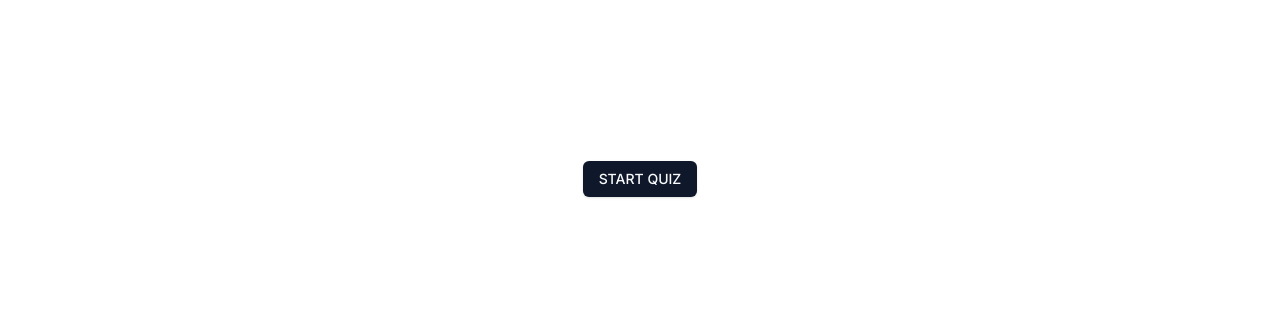
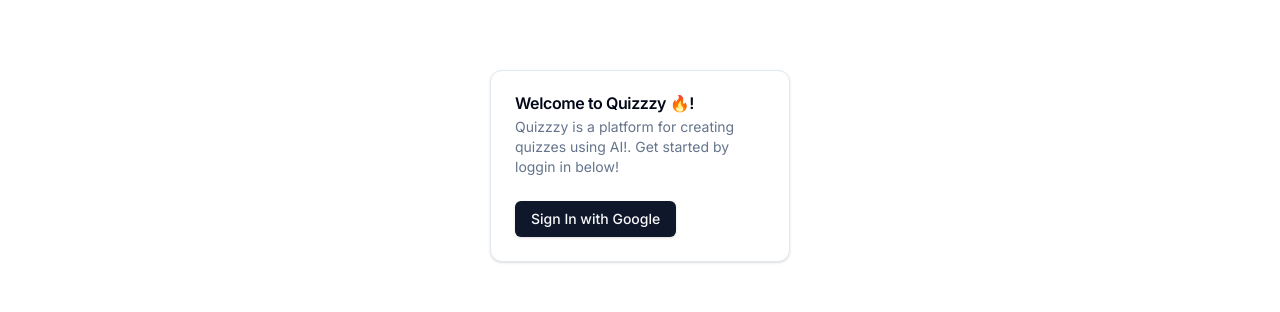
Before and after one commit to markyuna/quiz-nextjs, a Next.js app: page / in a window 1280 px wide. Shown: the part 234-546 px from the top of the page. Built offline with nearby package versions, Linux system fonts and the light colour scheme; no server answers.

Commit message:
card gooD

```diff
--- a/next.config.js
+++ b/next.config.js
@@ -1,4 +1,8 @@
 /** @type {import('next').NextConfig} */
-const nextConfig = {}
+const nextConfig = {
+    images: {
+        domains: ['lh3.googleusercontent.com'],
+    },
+};
 
 module.exports = nextConfig
--- a/package.json
+++ b/package.json
@@ -9,6 +9,7 @@
     "lint": "next lint"
   },
   "dependencies": {
+    "@auth/core": "^0.21.0",
     "@auth/prisma-adapter": "^1.0.15",
     "@planetscale/database": "^1.13.0",
     "@prisma/client": "^5.8.1",
--- a/src/app/page.tsx
+++ b/src/app/page.tsx
@@ -1,6 +1,8 @@
 import { Button } from '@/components/ui/button'
 import Image from 'next/image'
 import { prisma } from '@/lib/db';
+import SignInButton from '@/components/SignInButton';
+import { Card, CardHeader, CardTitle, CardDescription, CardContent } from '@/components/ui/card';
 
 
 export default function Home() {
@@ -35,9 +37,19 @@ export default function Home() {
         </div>
       </div>
 
-      <div className="relative flex place-items-center before:absolute before:h-[300px] before:w-[480px] before:-translate-x-1/2 before:rounded-full before:bg-gradient-radial before:from-white before:to-transparent before:blur-2xl before:content-[''] after:absolute after:-z-20 after:h-[180px] after:w-[240px] after:translate-x-1/3 after:bg-gradient-conic after:from-sky-200 after:via-blue-200 after:blur-2xl after:content-[''] before:dark:bg-gradient-to-br before:dark:from-transparent before:dark:to-blue-700 before:dark:opacity-10 after:dark:from-sky-900 after:dark:via-[#0141ff] after:dark:opacity-40 before:lg:h-[360px] z-[-1]">
-        <Button>START QUIZ</Button>
-
+      <div className="absolute -translate-x-1/2 -translate-y-1/2 top-1/2 left-1/2">
+        <Card className="w-[300px]">
+          <CardHeader>
+            <CardTitle>Welcome to Quizzzy 🔥!</CardTitle>
+            <CardDescription>
+              Quizzzy is a platform for creating quizzes using AI!. Get started by
+              loggin in below!
+            </CardDescription>
+          </CardHeader>
+          <CardContent>
+            <SignInButton text="Sign In with Google" />
+          </CardContent>
+        </Card>
       </div>
 
       <div className="mb-32 grid text-center lg:max-w-5xl lg:w-full lg:mb-0 lg:grid-cols-4 lg:text-left">
--- a/src/components/Providers.tsx
+++ b/src/components/Providers.tsx
@@ -1,4 +1,5 @@
 "use client";
+
 import React from "react";
 import { SessionProvider } from "next-auth/react";
 import { ThemeProvider as NextThemesProvider } from "next-themes";
--- a/src/components/ThemeToggle.tsx
+++ b/src/components/ThemeToggle.tsx
@@ -4,13 +4,13 @@ import * as React from "react";
 import { Moon, Sun } from "lucide-react";
 import { useTheme } from "next-themes";
 
-import { Button } from "@/components/ui/button";
+import { Button } from "./ui/button";
 import {
   DropdownMenu,
   DropdownMenuContent,
   DropdownMenuItem,
   DropdownMenuTrigger,
-} from "@/components/ui/dropdown-menu";
+} from "./ui/dropdown-menu";
 
 export function ThemeToggle({
   className,
--- a/src/components/UserAccountNav.tsx
+++ b/src/components/UserAccountNav.tsx
@@ -8,7 +8,7 @@ import {
   DropdownMenuItem,
   DropdownMenuSeparator,
   DropdownMenuTrigger,
-} from "@/components/ui/dropdown-menu";
+} from "./ui/dropdown-menu";
 import UserAvatar from "./UserAvatar";
 import Link from "next/link";
 import { signOut } from "next-auth/react";
@@ -41,6 +41,7 @@ const UserAccountNav = ({ user }: Props) => {
             )}
           </div>
         </div>
+
         <DropdownMenuSeparator />
         <DropdownMenuItem asChild>
           <Link href="/">Meow</Link>
--- a/src/components/UserAvatar.tsx
+++ b/src/components/UserAvatar.tsx
@@ -1,6 +1,6 @@
 import { type User } from "next-auth";
 import React from "react";
-import { Avatar, AvatarFallback } from "@/components/ui/avatar";
+import { Avatar, AvatarFallback } from "./ui/avatar";
 import Image from "next/image";
 import { type AvatarProps } from "@radix-ui/react-avatar";
 
--- /dev/null
+++ b/src/components/ui/card.tsx
@@ -0,0 +1,76 @@
+import * as React from "react"
+
+import { cn } from "@/lib/utils"
+
+const Card = React.forwardRef<
+  HTMLDivElement,
+  React.HTMLAttributes<HTMLDivElement>
+>(({ className, ...props }, ref) => (
+  <div
+    ref={ref}
+    className={cn(
+      "rounded-xl border bg-card text-card-foreground shadow",
+      className
+    )}
+    {...props}
+  />
+))
+Card.displayName = "Card"
+
+const CardHeader = React.forwardRef<
+  HTMLDivElement,
+  React.HTMLAttributes<HTMLDivElement>
+>(({ className, ...props }, ref) => (
+  <div
+    ref={ref}
+    className={cn("flex flex-col space-y-1.5 p-6", className)}
+    {...props}
+  />
+))
+CardHeader.displayName = "CardHeader"
+
+const CardTitle = React.forwardRef<
+  HTMLParagraphElement,
+  React.HTMLAttributes<HTMLHeadingElement>
+>(({ className, ...props }, ref) => (
+  <h3
+    ref={ref}
+    className={cn("font-semibold leading-none tracking-tight", className)}
+    {...props}
+  />
+))
+CardTitle.displayName = "CardTitle"
+
+const CardDescription = React.forwardRef<
+  HTMLParagraphElement,
+  React.HTMLAttributes<HTMLParagraphElement>
+>(({ className, ...props }, ref) => (
+  <p
+    ref={ref}
+    className={cn("text-sm text-muted-foreground", className)}
+    {...props}
+  />
+))
+CardDescription.displayName = "CardDescription"
+
+const CardContent = React.forwardRef<
+  HTMLDivElement,
+  React.HTMLAttributes<HTMLDivElement>
+>(({ className, ...props }, ref) => (
+  <div ref={ref} className={cn("p-6 pt-0", className)} {...props} />
+))
+CardContent.displayName = "CardContent"
+
+const CardFooter = React.forwardRef<
+  HTMLDivElement,
+  React.HTMLAttributes<HTMLDivElement>
+>(({ className, ...props }, ref) => (
+  <div
+    ref={ref}
+    className={cn("flex items-center p-6 pt-0", className)}
+    {...props}
+  />
+))
+CardFooter.displayName = "CardFooter"
+
+export { Card, CardHeader, CardFooter, CardTitle, CardDescription, CardContent }
```
Also changed, not shown: src/components/ui/avatar.tsx (line endings or trailing spaces), 1 other file (tests, documents, lock files or other folders).
